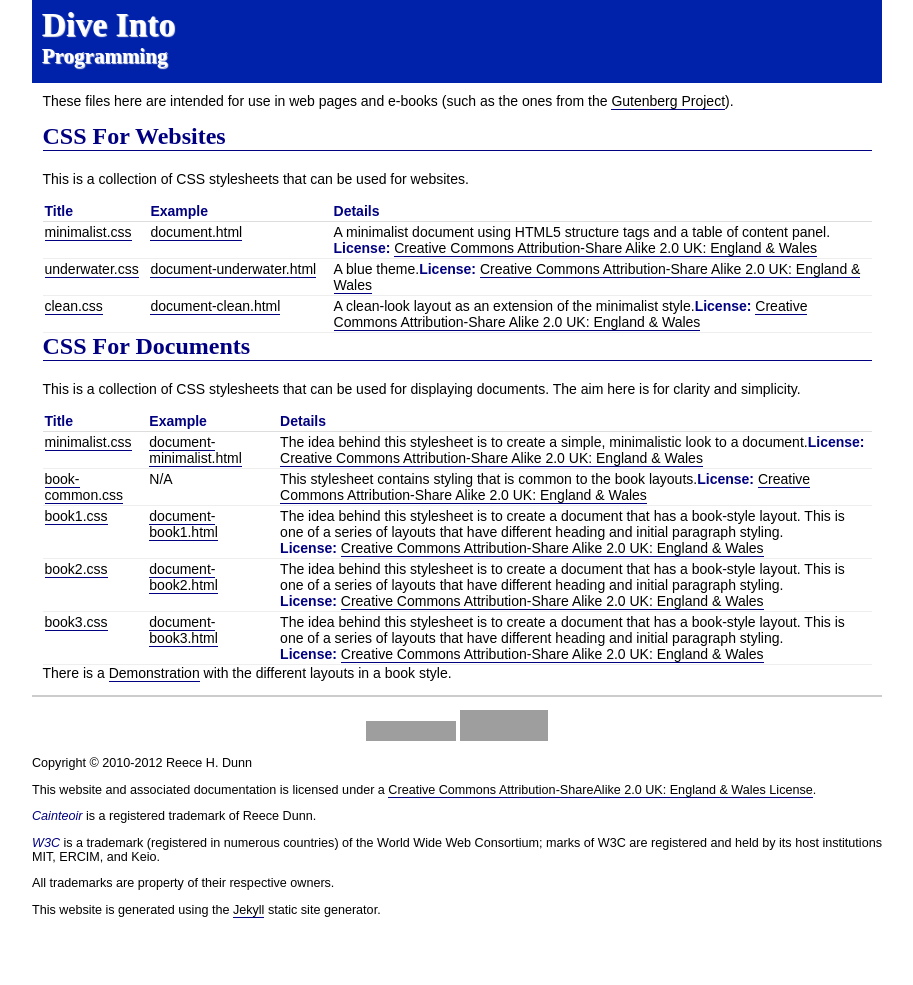
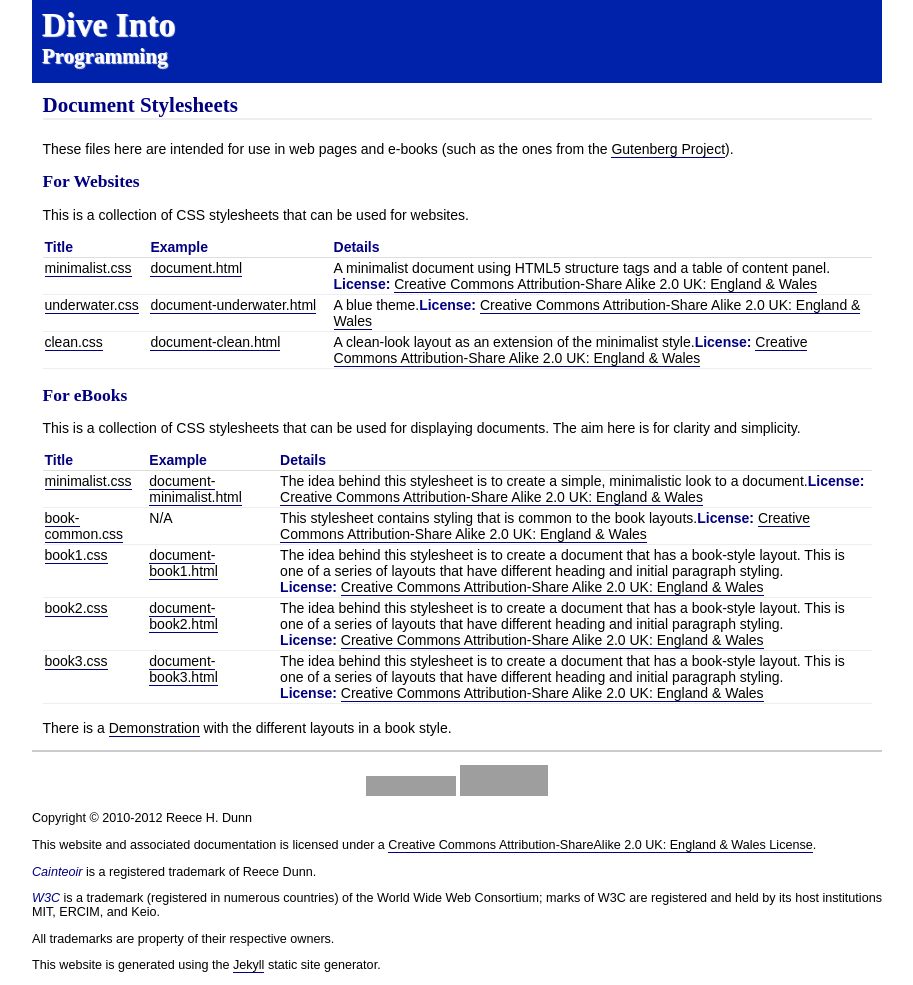
Before and after one commit to rhdunn/web-documents, a Jekyll site: the page built from index.html, in a window 1280 px wide. Shown: the whole page, without its empty margins (183-1096 px from the left). Built offline with Jekyll 4.4.1, drawn with Linux system fonts in a browser that asks for light colours; before the commit the page ends 930 px from its top, so only the background shows below that; grey boxes are pictures that could not be loaded.

Commit message:
clean.css: update the heading look & feel

```diff
--- a/css/clean.css
+++ b/css/clean.css
@@ -80,7 +80,6 @@ body > div.footer, body > footer
 
 table
 {
-	margin: 0;
 	border-spacing: 0;
 }
 
@@ -212,11 +211,18 @@ div.download > a:hover
 	background-color: #0088EE;
 }
 
-div.section > h1
+h1
 {
 	text-align: left;
+	font-size: 1.5em;
+	border-bottom: 2px solid #EEE;
+	margin-bottom: 1em;
+}
+
+h2
+{
 	font-size: 1.25em;
-	border-bottom: 2px solid #EEE;
+	border-bottom: 0;
 }
 
 a[property="dc:title"]
--- a/index.html
+++ b/index.html
@@ -6,9 +6,11 @@ keywords: css, stylesheet, web design, ebook
 ---
 
 <div class="article">
+	<h1>Document Stylesheets</h1>
+
 	<p>These files here are intended for use in web pages and e-books (such as the ones from the <a href="http://www.gutenberg.org">Gutenberg Project</a>).</p>
 
-	<h2>CSS For Websites</h2>
+	<h2>For Websites</h2>
 	<p>This is a collection of CSS stylesheets that can be used for websites.</p>
 	<table cellpadding="0" cellspacing="0" width="100%">
 	<thead>
@@ -46,7 +48,7 @@ keywords: css, stylesheet, web design, ebook
 	</tbody>
 	</table>
 
-	<h2>CSS For Documents</h2>
+	<h2>For eBooks</h2>
 	<p>This is a collection of CSS stylesheets that can be used for displaying documents. The aim here is for clarity and simplicity.</p>
 	<table cellpadding="0" cellspacing="0" width="100%">
 	<thead>
```
